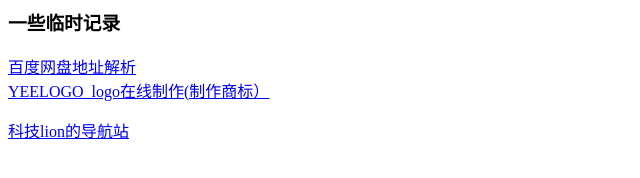
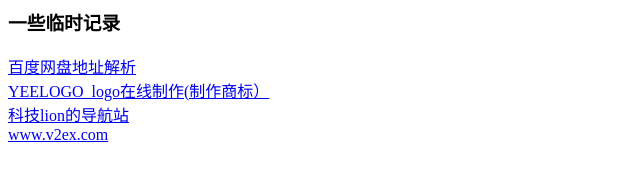
Before and after one commit to ybyl/ybyl.github.io, a plain HTML site: page index.html in a window 1280 px wide. Shown: the whole page, without its empty margins (0-640 px from the left). Drawn offline with Linux system fonts and the light colour scheme.

Commit message:
Update index.html

```diff
--- a/index.html
+++ b/index.html
@@ -2,9 +2,9 @@
 
 <a href="https://www.kelongwo.com/project/baidu_pan/">百度网盘地址解析</a>
 </br>
-<a href="http://yeelogo.com/#/"> YEELOGO_logo在线制作(制作商标）</a><p>
-<a href="https://dh.kejilion.tk/"> 科技lion的导航站</a>
-<p>
+<a href="http://yeelogo.com/#/"> YEELOGO_logo在线制作(制作商标）</a></br>
+<a href="https://dh.kejilion.tk/"> 科技lion的导航站</a></br>
+<a href="https://www.v2ex.com/"> www.v2ex.com</a></br>
 <!--img src="https://y.ybyl.workers.dev/%25E4%25B8%25B4%25E6%2597%25B6%25E5%259B%25BE/%E8%A1%80%E5%8E%8B%E8%AE%AD%E7%BB%83%E8%AF%B4%E6%98%8E.jpg" height="450" width="800" /-->
 <p>
 <p>
```
